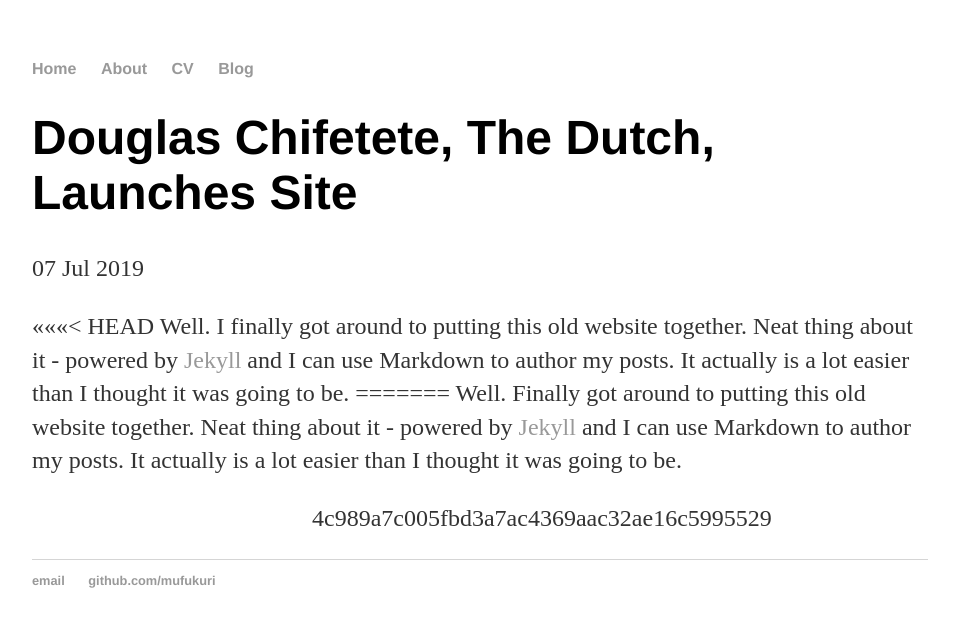
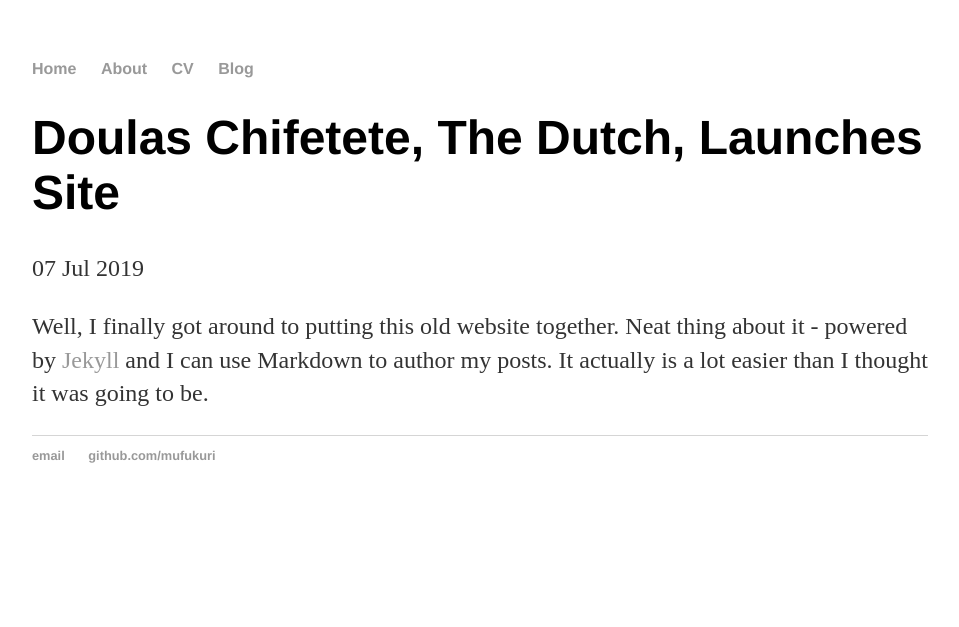
Before and after one commit to douglaschifetete/douglaschifetete.github.io, a Jekyll site: the page built from _posts/2019-07-07-douglas-chifetete-site-launched.md, in a window 1280 px wide. Shown: the top 627 px of the page, without its empty margins (160-1119 px from the left). Built offline with Jekyll 4.4.1, drawn with Linux system fonts in a browser that asks for light colours.

Commit message:
Update 2019-07-07-douglas-chifetete-site-launched.md

```diff
--- a/_posts/2019-07-07-douglas-chifetete-site-launched.md
+++ b/_posts/2019-07-07-douglas-chifetete-site-launched.md
@@ -1,11 +1,7 @@
 ---
 layout: post
-title: "Douglas Chifetete, The Dutch, Launches Site"
+title: "Doulas Chifetete, The Dutch, Launches Site"
 date: 2019-07-07
 ---
 
-<<<<<<< HEAD
-Well. I finally got around to putting this old website together. Neat thing about it - powered by [Jekyll](http://jekyllrb.com) and I can use Markdown to author my posts. It actually is a lot easier than I thought it was going to be.
-=======
-Well. Finally got around to putting this old website together. Neat thing about it - powered by [Jekyll](http://jekyllrb.com) and I can use Markdown to author my posts. It actually is a lot easier than I thought it was going to be.
->>>>>>> 4c989a7c005fbd3a7ac4369aac32ae16c5995529
+Well, I finally got around to putting this old website together. Neat thing about it - powered by [Jekyll](http://jekyllrb.com) and I can use Markdown to author my posts. It actually is a lot easier than I thought it was going to be.
```
